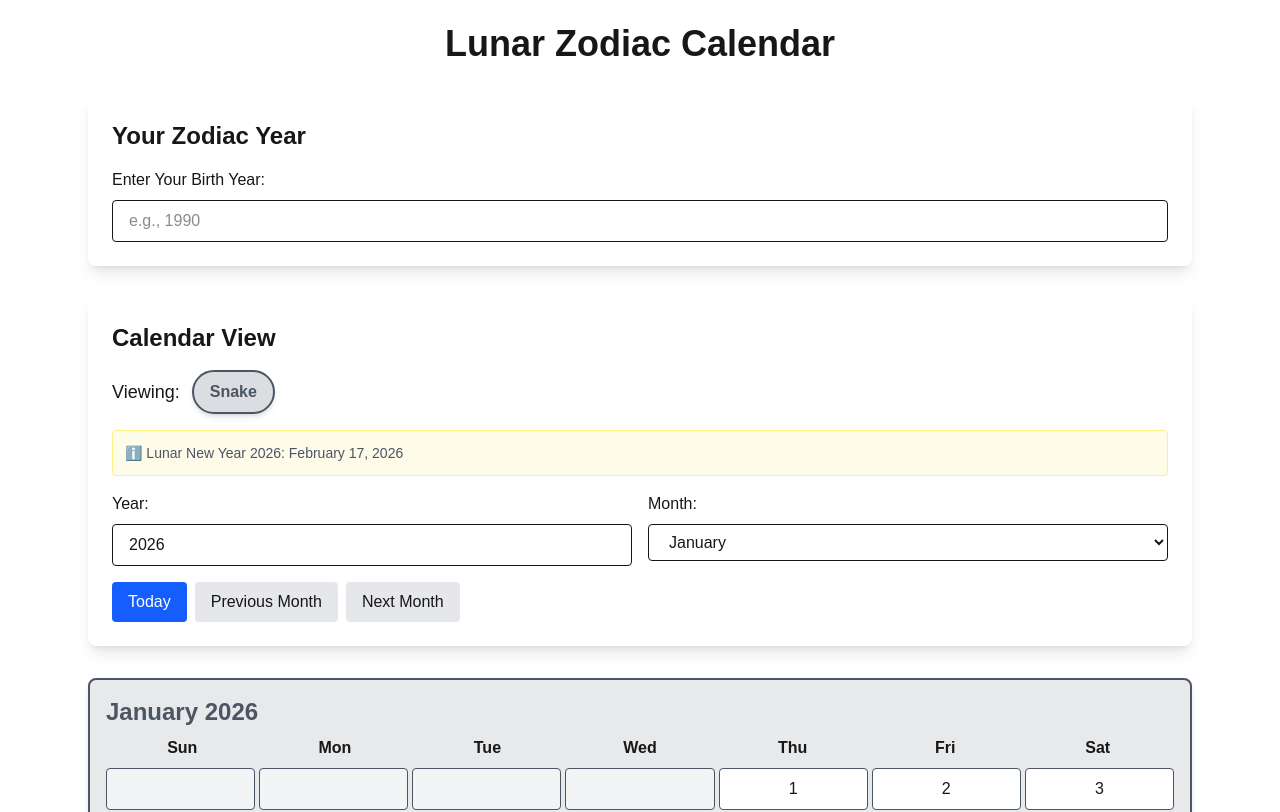
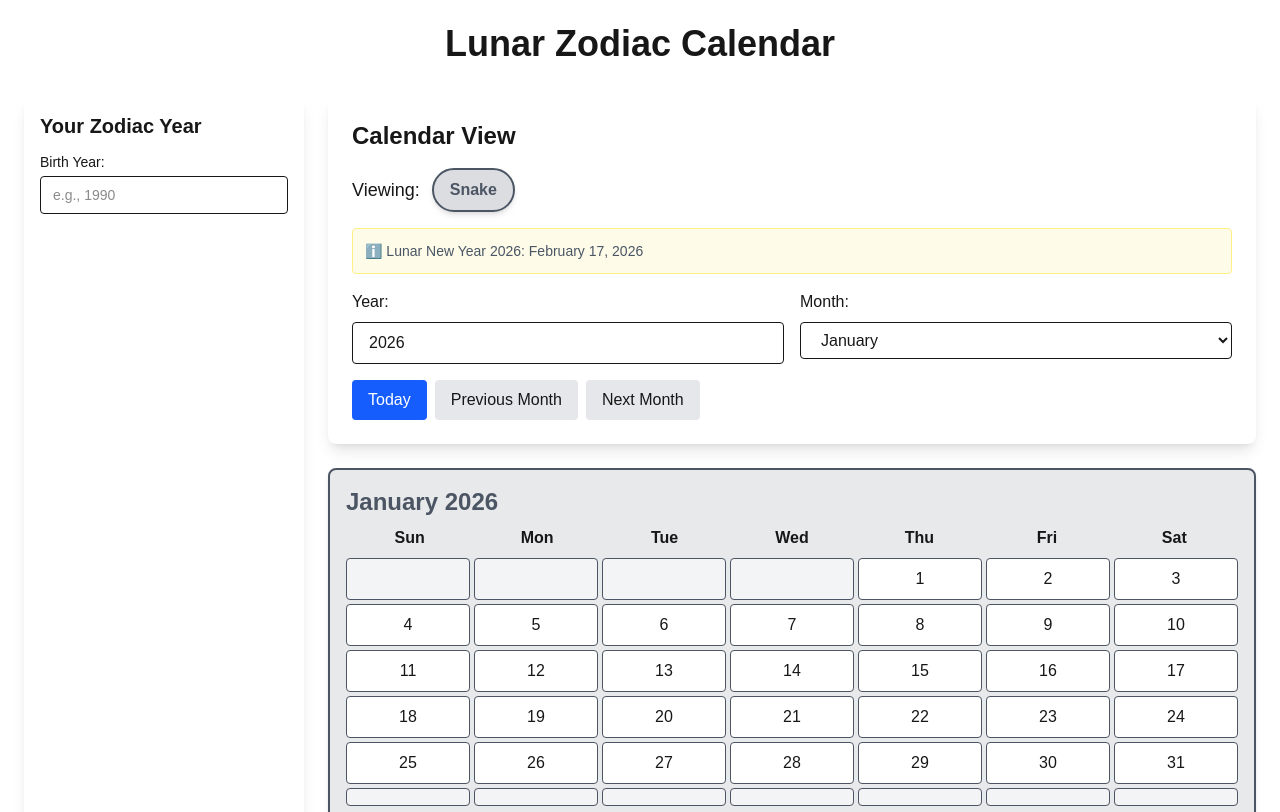
Before and after one commit to tatsuyax25/lunar-zodiac-calendar, a Next.js app: page / in a window 1280 px wide. Shown: the top 812 px of the page. Built offline with nearby package versions, Linux system fonts and the light colour scheme.

Commit message:
Update layout

```diff
--- a/src/app/page.tsx
+++ b/src/app/page.tsx
@@ -46,76 +46,75 @@ export default function HomePage() {
   const lunarNewYear = getLunarNewYearDate(year);
 
   return (
-    <main className="p-6 max-w-6xl mx-auto space-y-8">
+    <main className="p-6 max-w-7xl mx-auto space-y-8">
       <h1 className="text-4xl font-bold text-center">Lunar Zodiac Calendar</h1>
 
-      {/* Birth Year Section */}
-      <div className="bg-white p-6 rounded-lg shadow-lg space-y-4">
-        <h2 className="text-2xl font-semibold">Your Zodiac Year</h2>
-        <div className="flex gap-4 items-end">
-          <div className="flex-1">
-            <label htmlFor="birth-year" className="block font-medium mb-2">Enter Your Birth Year:</label>
+      {/* Two Column Layout */}
+      <div className="grid lg:grid-cols-[280px_1fr] gap-6">
+        {/* Left Column - Your Zodiac Year */}
+        <div className="bg-white p-4 rounded-lg shadow-lg space-y-3">
+          <h2 className="text-xl font-semibold">Your Zodiac Year</h2>
+          <div>
+            <label htmlFor="birth-year" className="block text-sm font-medium mb-1">Birth Year:</label>
             <input
               id="birth-year"
               type="number"
               placeholder="e.g., 1990"
               onChange={(e) => setBirthYear(e.target.value ? Number(e.target.value) : null)}
-              className="border rounded px-4 py-2 w-full"
+              className="border rounded px-3 py-2 w-full text-sm"
             />
-          </div>
           </div>
 
           {birthYear && zodiacYears.zodiac && (
-          <div className="space-y-4 mt-6">
-            <div className="flex items-center gap-3">
-              <span className="text-lg">Your Zodiac:</span>
+            <div className="space-y-3">
+              <div className="flex flex-col gap-1">
+                <span className="text-xs font-medium text-gray-600">Your Zodiac:</span>
                 <ZodiacBadge year={birthYear} />
               </div>
 
-            <div className="grid md:grid-cols-2 gap-6">
               <div>
-                <h3 className="font-semibold text-lg mb-2">Past Zodiac Years:</h3>
-                <div className="space-y-2">
+                <h3 className="text-sm font-semibold mb-1">Past Years:</h3>
+                <div className="space-y-1">
                   {zodiacYears.past.length > 0 ? (
                     zodiacYears.past.map((y) => (
-                      <div key={y} className="flex items-center gap-2">
+                      <div key={y} className="flex items-center justify-between text-sm">
                         <span className="text-gray-600">{y}</span>
                         <button
                           onClick={() => setYear(y)}
-                          className="text-sm text-blue-600 hover:underline"
+                          className="text-xs text-blue-600 hover:underline"
                         >
-                          View Calendar
+                          View
                         </button>
                       </div>
                     ))
                   ) : (
-                    <p className="text-gray-500">No past years yet</p>
+                    <p className="text-xs text-gray-500">None yet</p>
                   )}
                 </div>
               </div>
 
               <div>
-                <h3 className="font-semibold text-lg mb-2">Future Zodiac Years:</h3>
-                <div className="space-y-2">
+                <h3 className="text-sm font-semibold mb-1">Future Years:</h3>
+                <div className="space-y-1">
                   {zodiacYears.future.map((y) => (
-                    <div key={y} className="flex items-center gap-2">
+                    <div key={y} className="flex items-center justify-between text-sm">
                       <span className="text-gray-600">{y}</span>
                       <button
                         onClick={() => setYear(y)}
-                        className="text-sm text-blue-600 hover:underline"
+                        className="text-xs text-blue-600 hover:underline"
                       >
-                        View Calendar
+                        View
                       </button>
                     </div>
                   ))}
                 </div>
               </div>
             </div>
-          </div>
           )}
         </div>
 
-      {/* Calendar Controls */}
+        {/* Right Column - Calendar View */}
+        <div className="space-y-6">
           <div className="bg-white p-6 rounded-lg shadow-lg space-y-4">
             <h2 className="text-2xl font-semibold">Calendar View</h2>
             <div className="flex items-center gap-3">
@@ -183,6 +182,8 @@ export default function HomePage() {
 
           {/* Calendar Grid */}
           <CalendarGrid year={year} month={month} />
+        </div>
+      </div>
     </main>
   );
 }
```
Lines whose indentation alone changed are shown as unchanged.
